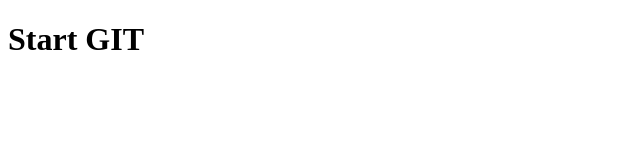
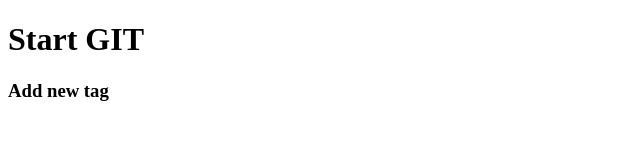
Before and after one commit to melekhd/lesson1, a plain HTML site: page index.html in a window 1280 px wide. Shown: the whole page, without its empty margins (0-640 px from the left). Drawn offline with Linux system fonts and the light colour scheme.

Commit message:
add new tag

```diff
--- a/index.html
+++ b/index.html
@@ -10,6 +10,7 @@
 <body>
 
     <h1>Start GIT</h1>
+    <h3>Add new tag</h3>
 
 </body>
 </html>
```
